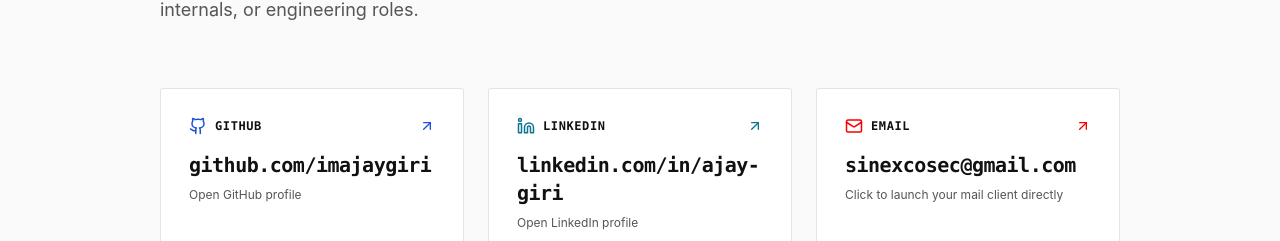
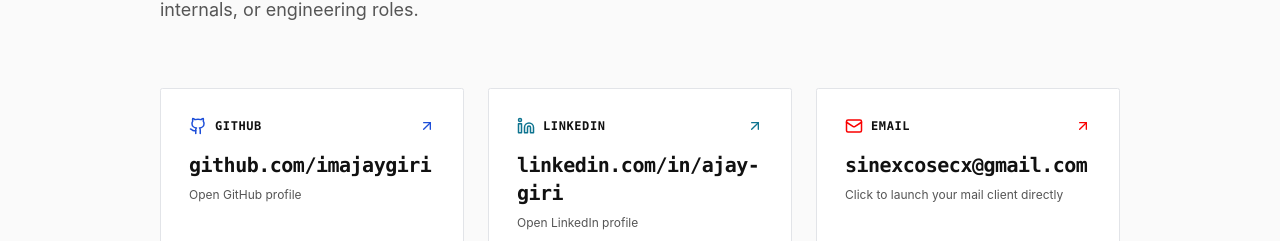
Before and after one commit to imajaygiri/portfolio, a React (Vite) app: page / in a window 1280 px wide. Shown: the part 6718-6959 px from the top of the page. Built offline with nearby package versions, Linux system fonts and the light colour scheme; no server answers.

Commit message:
fix: update email label to sinexcosecx@gmail.com

```diff
--- a/src/data/contact.ts
+++ b/src/data/contact.ts
@@ -19,8 +19,8 @@ export const contactItems: ContactItem[] = [
   },
   {
     name: 'Email',
-    label: 'sinexcosec@gmail.com',
-    href: 'mailto:sinexcosec@gmail.com',
+    label: 'sinexcosecx@gmail.com',
+    href: 'mailto:sinexcosecx@gmail.com',
     accent: 'red',
     external: false,
     isPlaceholder: false,
```
